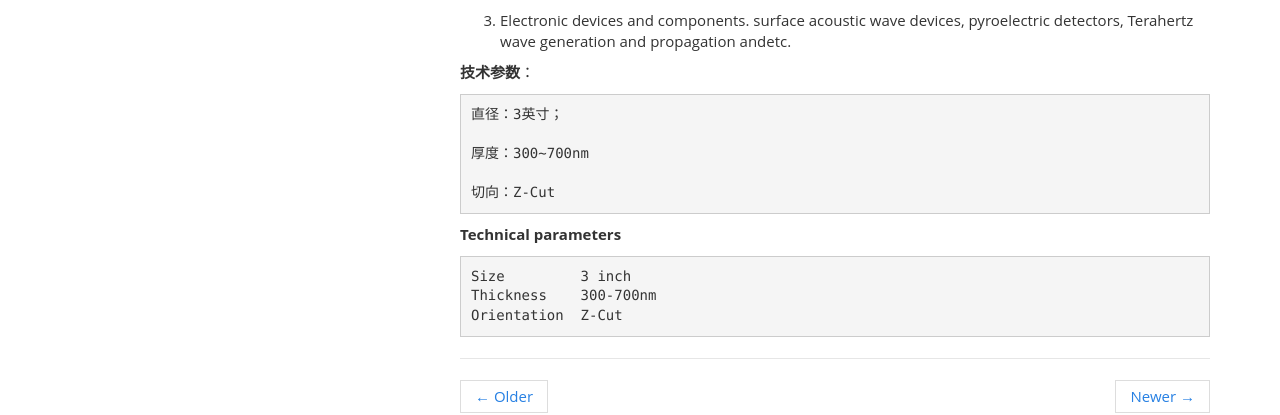
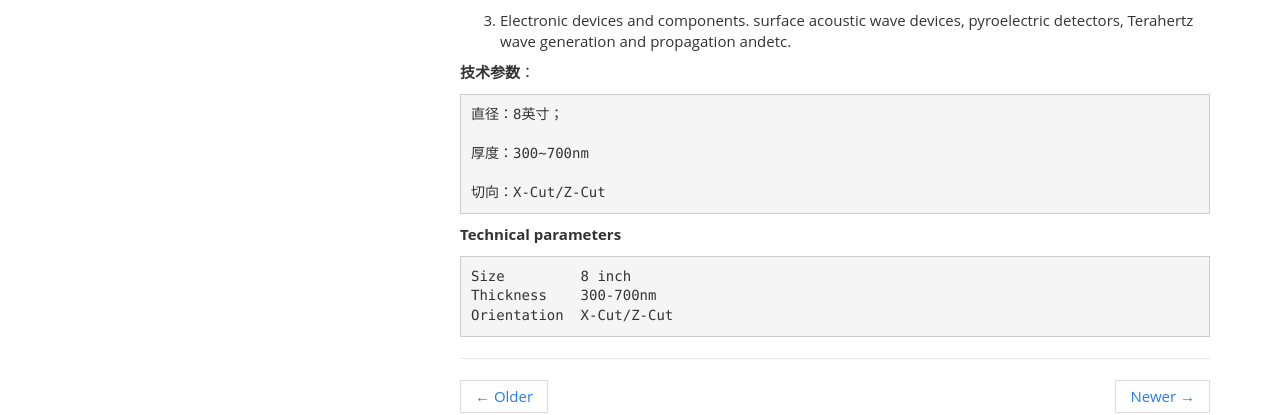
Before and after one commit to UnicrystalCN/UnicrystalCN.github.io, a Jekyll site: the page built from _posts/2016-04-18-d1.md, in a window 1280 px wide and 900 px high, scrolled down 1002 px. Shown: the part 303-718 px from the top of the window. Built offline with Jekyll 4.4.1, drawn with Linux system fonts in a browser that asks for light colours.

Commit message:
Update 2016-04-18-d1.md

```diff
--- a/_posts/2016-04-18-d1.md
+++ b/_posts/2016-04-18-d1.md
@@ -43,16 +43,16 @@ The structure of the product we manufacture is single-crystal, its thickness is
 
 **技术参数**：
 
-    直径：3英寸；
+    直径：8英寸；
 
     厚度：300~700nm
 
-    切向：Z-Cut
+    切向：X-Cut/Z-Cut
 
 
 
 **Technical parameters**
 
-    Size         3 inch
+    Size         8 inch
     Thickness    300-700nm
-    Orientation  Z-Cut
+    Orientation  X-Cut/Z-Cut
```
